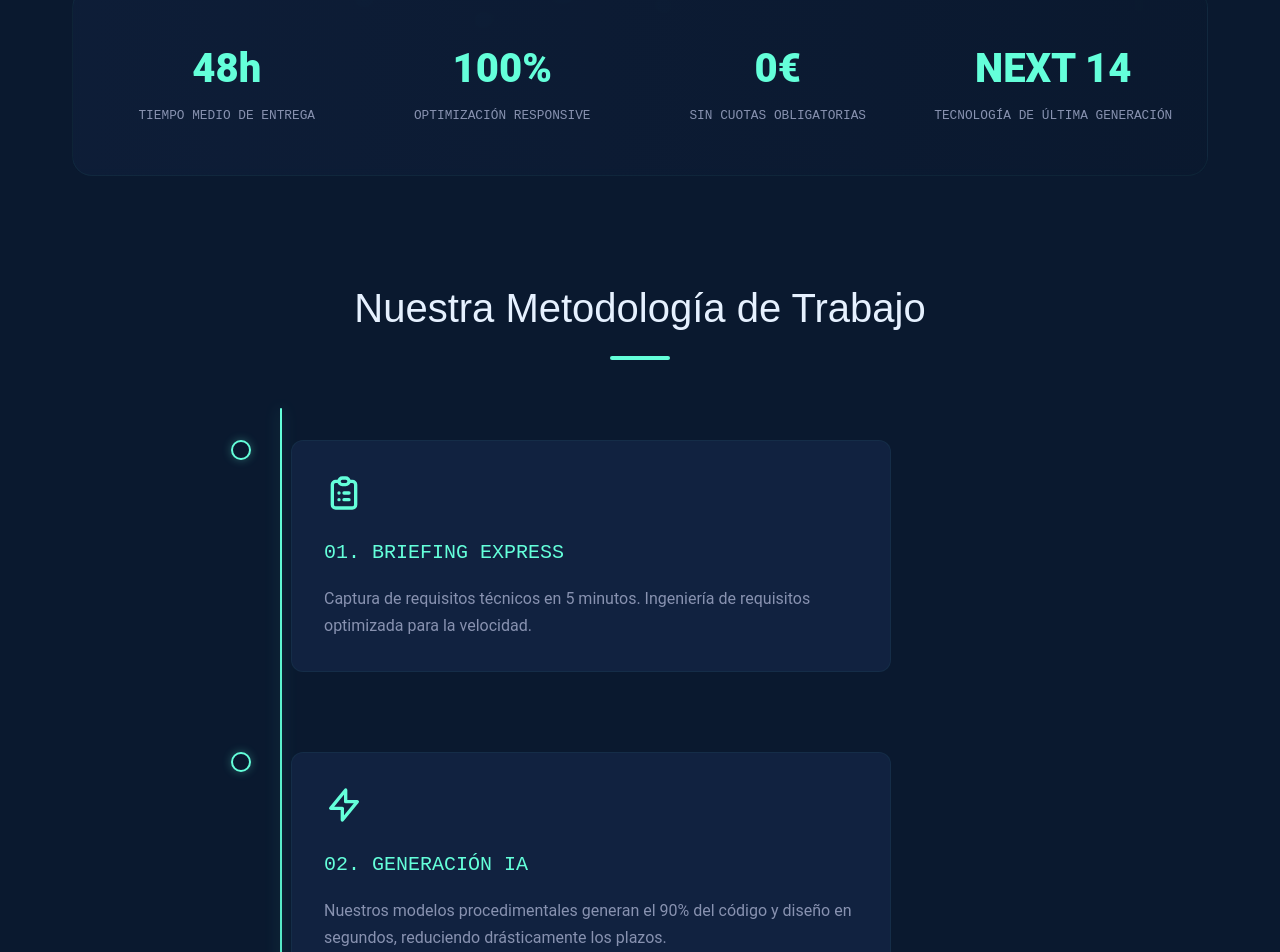
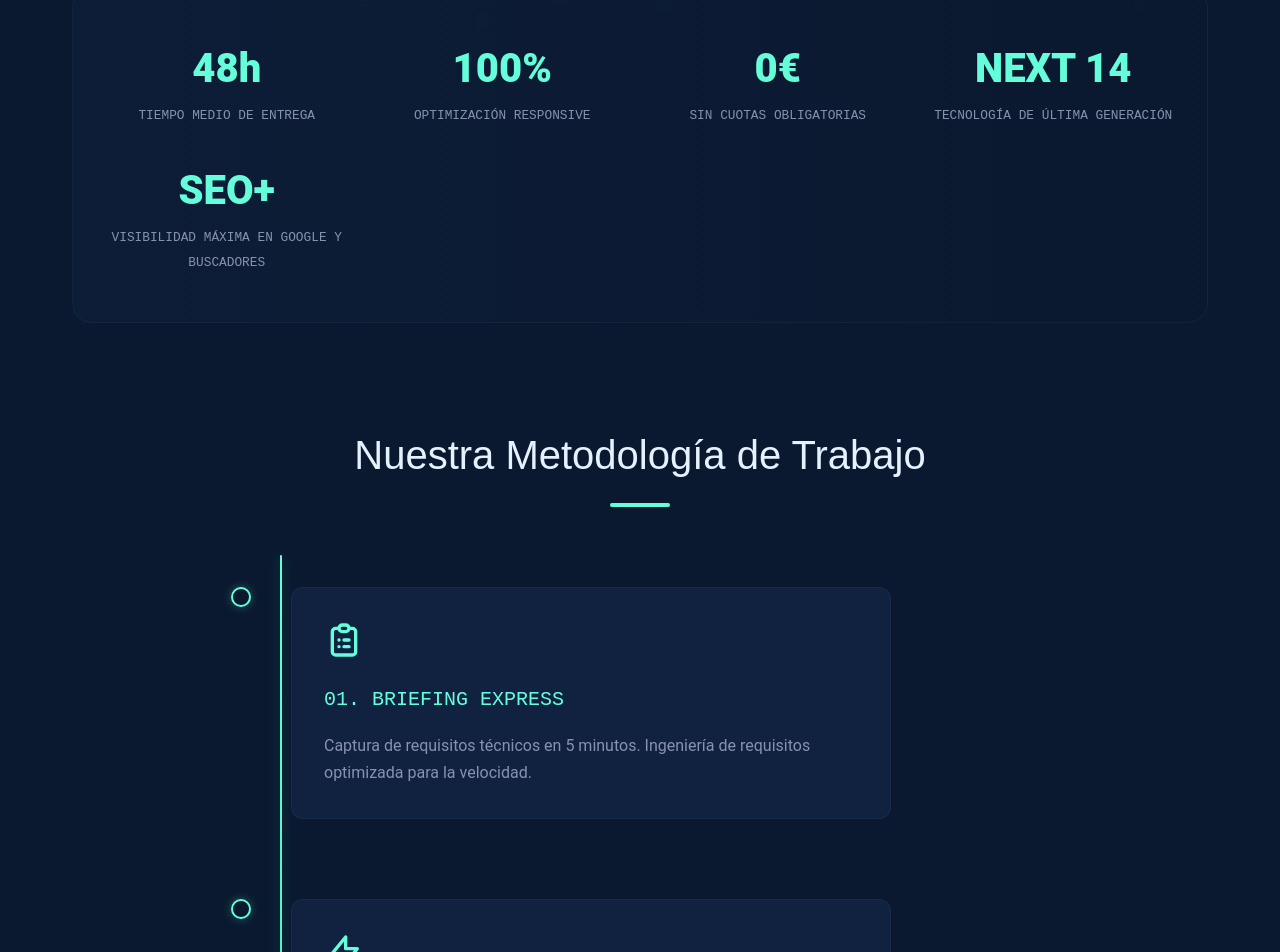
Before and after one commit to markusx5622/mc-websolutions-v2, a Next.js app: page / in a window 1280 px wide. Shown: the part 762-1714 px from the top of the page. Built offline with nearby package versions, Linux system fonts and the light colour scheme.

Commit message:
Añadido dato SEO+ a la barra de estadisticas

```diff
--- a/src/app/(marketing)/page.tsx
+++ b/src/app/(marketing)/page.tsx
@@ -391,6 +391,10 @@ export default function Home() {
           <div style={{ textAlign: "center" }}>
             <span className="stat-number">NEXT 14</span>
             <span className="stat-label">Tecnología de última generación</span>
+          </div>
+          <div style={{ textAlign: "center" }}>
+            <span className="stat-number">SEO+</span>
+            <span className="stat-label">VISIBILIDAD MÁXIMA EN GOOGLE Y BUSCADORES</span>
           </div>
         </motion.div>
       </motion.div>
```
